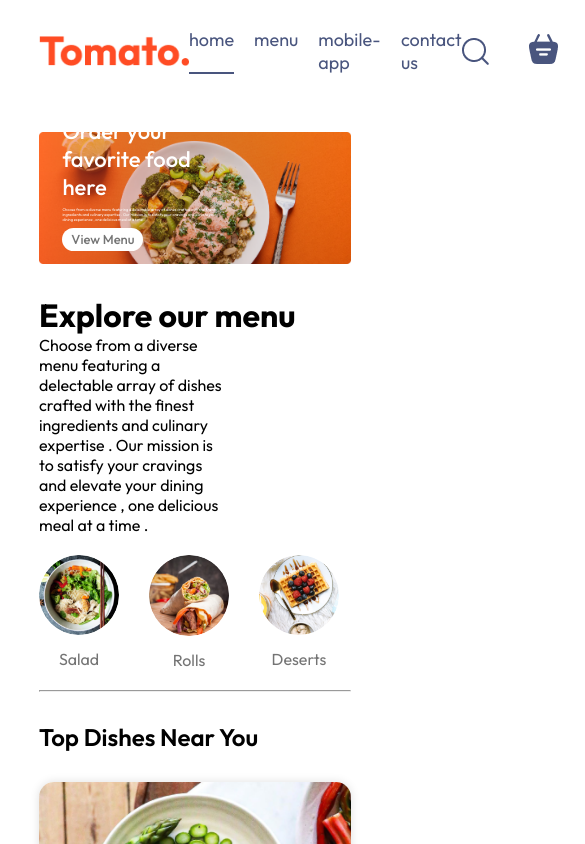
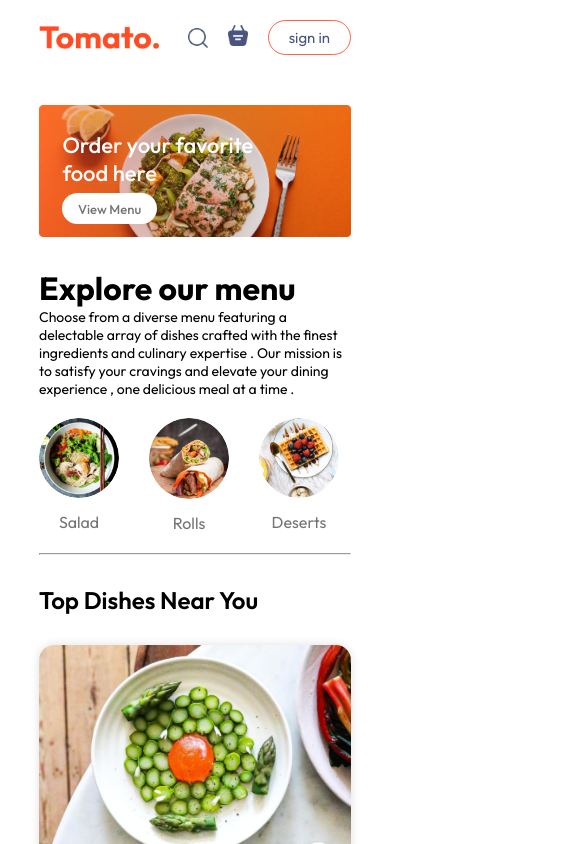
Before and after one commit to sujalbindra1012/Food-Delivery-Website-Using-MERN, a React (Vite) app in the folder frontend/: page / in a window 390 px wide. Shown: the top 844 px of the page, 585 px wide, since content can reach past the window. Built offline with nearby package versions, Linux system fonts and the light colour scheme; a web font is replaced by a local one.

Commit message:
responsive home page

```diff
--- a/frontend/src/components/ExploreMenu/ExploreMenu.css
+++ b/frontend/src/components/ExploreMenu/ExploreMenu.css
@@ -55,3 +55,11 @@
     border: 4px solid tomato;
     padding: 2px;
 }
+
+
+@media (max-width:1050px){
+    .explore-menu-text{
+        max-width: 100%;
+        font-size: 14px;
+    }
+}
--- a/frontend/src/components/Footer/Footer.css
+++ b/frontend/src/components/Footer/Footer.css
@@ -51,3 +51,14 @@
     border: none;
     margin: 20px 0;
 }
+
+@media(max-width:750px){
+    .footer-content{
+        display: flex;
+        flex-direction: column;
+        gap: 35px;
+    }
+    .footer-copyright{
+        text-align: center;
+    }
+}
--- a/frontend/src/components/Header/Header.css
+++ b/frontend/src/components/Header/Header.css
@@ -39,3 +39,26 @@
     border-radius: 50px;
     cursor: pointer;
 }
+
+
+@media (max-width:1050px){
+    /* .header{
+        height: 38vw;
+    } */
+    .header-contents{
+        max-width: 45%;
+    }
+}
+
+@media (max-width:750px){
+
+    .header-contents{
+        max-width: 65%;
+    }
+    .header-contents p{
+        display: none;
+    }
+    .header-contents button{
+        padding: 2vw 4vw;
+    }
+}
--- a/frontend/src/components/Navbar/Navbar.css
+++ b/frontend/src/components/Navbar/Navbar.css
@@ -52,3 +52,52 @@
     top: -8px;
     right: -8px;
 }
+
+
+@media (max-width:1050px){
+    .navbar .logo{
+        width: 140px;
+    }
+    .navbar-menu{
+        gap: 20px;
+        font-size: 17px;
+    }
+    .navbar-right{
+        gap: 30px;
+    }
+    .navbar-right img{
+        width: 22px;
+    }
+    .navbar-right button{
+        padding:8px 25px;
+    }
+}
+
+
+@media (max-width:900px){
+    .navbar .logo{
+        width: 120px;
+    }
+    .navbar-menu{
+        gap: 15px;
+        font-size: 16px;
+    }
+    .navbar-right{
+        gap: 20px;
+    }
+    .navbar-right img{
+        width: 20px;
+    }
+    .navbar-right button{
+        padding:7px 20px;
+        font-size: 15px;
+    }
+}
+
+
+@media (max-width:750px){
+
+    .navbar-menu{
+        display: none;
+    }
+}
```
